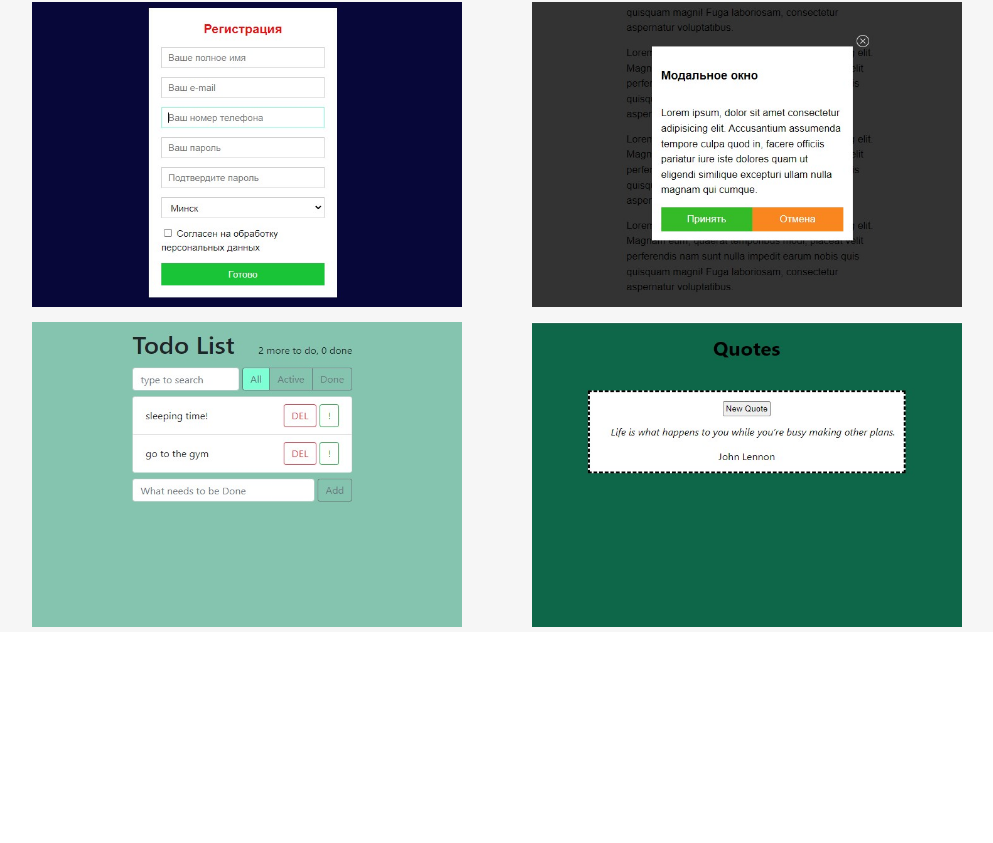
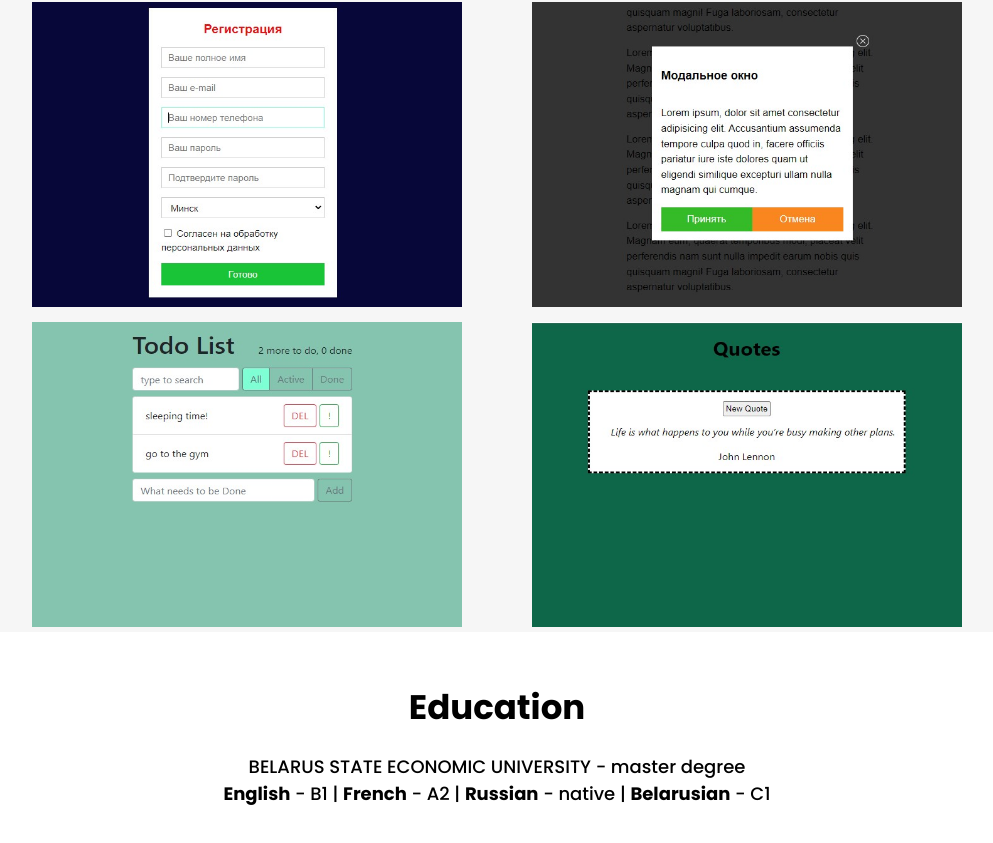
Before and after one commit to kalachyonok/upgreaded-cv, a JavaScript app: page / in a window 1280 px wide. Shown: the part 2028-2871 px from the top of the page, without its empty margins (143-1136 px from the left). Before the commit the page ends 2660 px from the top, so only its background shows below. Built offline with nearby package versions, Linux system fonts and the light colour scheme.

Commit message:
create education component

```diff
--- a/src/App.js
+++ b/src/App.js
@@ -6,6 +6,7 @@ import { Photo } from "./Components/Photo";
 import { About } from "./Components/About";
 import { Skills } from "./Components/Skills";
 import { Portfolio } from "./Components/Portfolio";
+import { Education } from "./Components/Education";
 
 function App() {
   return (
@@ -17,6 +18,7 @@ function App() {
       <About />
       <Skills />
       <Portfolio />
+      <Education />
     </div>
   );
 }
--- /dev/null
+++ b/src/Components/Education.js
@@ -0,0 +1,21 @@
+import { Container } from "../Wrappers/Container";
+import style from "./Education.module.css";
+
+export const Education = () => {
+  return (
+    <Container>
+      <div className={style.education}>
+        <h3 id="education" className={style.header}>
+          Education
+        </h3>
+        <div className={style.content}>
+          <div>BELARUS STATE ECONOMIC UNIVERSITY - master degree</div>
+          <div>
+            <b>English</b> - B1 | <b>French</b> - A2 | <b>Russian</b> - native |{" "}
+            <b>Belarusian</b> - C1
+          </div>
+        </div>
+      </div>
+    </Container>
+  );
+};
--- /dev/null
+++ b/src/Components/Education.module.css
@@ -0,0 +1,24 @@
+.education {
+  width: 100%;
+
+  display: flex;
+  flex-direction: column;
+  align-items: center;
+}
+
+.header {
+  font-size: 3.4rem;
+  margin-top: 50px;
+  text-align: center;
+}
+
+.content {
+  display: flex;
+  flex-direction: column;
+  max-width: 620px;
+  font-size: 1.8rem;
+  text-align: center;
+
+  margin-top: 20px;
+  margin-bottom: 50px;
+}
```
